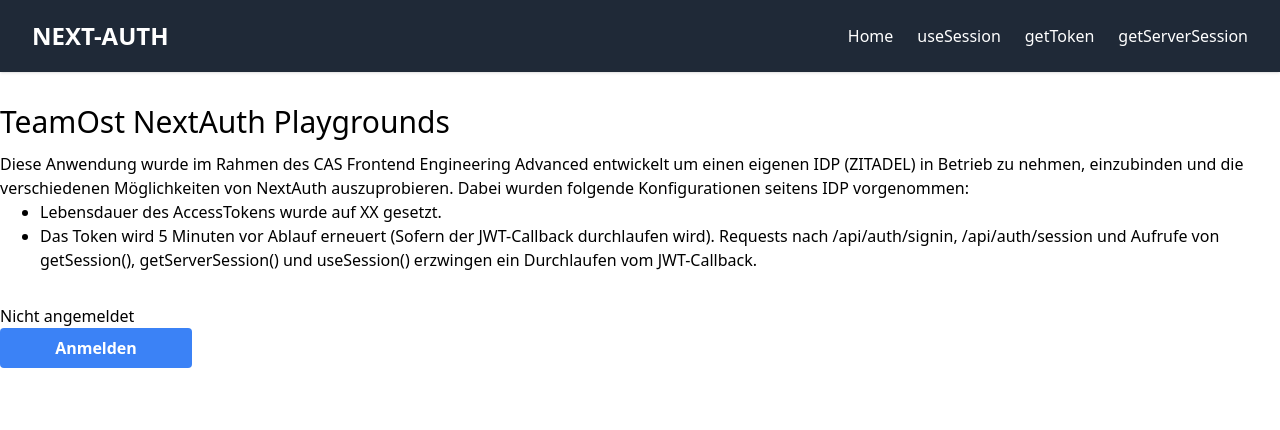
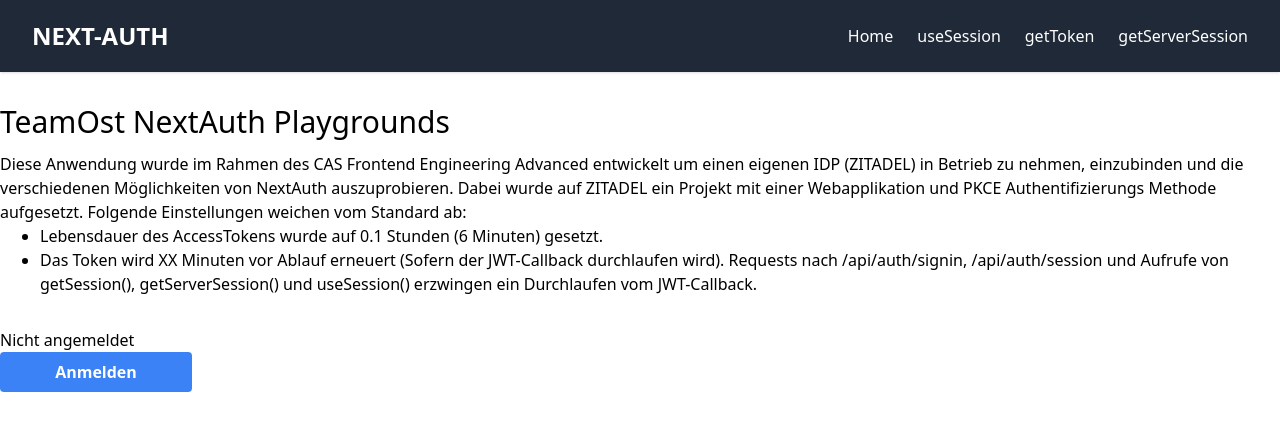
Before and after one commit to ost-cas-fee-adv-22-23/auth-team-ost, a Next.js app: page / in a window 1280 px wide. Shown: the top 430 px of the page. Built offline with nearby package versions, Linux system fonts and the light colour scheme; no server answers.

Commit message:
feat: refreshToken

```diff
--- a/src/pages/api/auth/[...nextauth].ts
+++ b/src/pages/api/auth/[...nextauth].ts
@@ -1,4 +1,4 @@
-import NextAuth, { NextAuthOptions } from 'next-auth';
+import NextAuth, { NextAuthOptions, User } from 'next-auth';
 import { JWT } from 'next-auth/jwt';
 import { Issuer } from 'openid-client';
 
@@ -11,7 +11,7 @@ async function refreshAccessToken(token: JWT): Promise<JWT> {
     });
 
     const { refresh_token, access_token, expires_at } = await client.refresh(token.refreshToken as string);
-    console.warn('try to refresh');
+
     return {
       ...token,
       accessToken: access_token,
@@ -38,7 +38,7 @@ export const authOptions: NextAuthOptions = {
       wellKnown: process.env.ZITADEL_ISSUER,
       authorization: {
         params: {
-          scope: 'openid email profile',
+          scope: 'openid email profile offline_access', // scope offline_access ist notwendig um ein refreshToken zu erhalten
         },
       },
       idToken: true,
@@ -71,33 +71,35 @@ export const authOptions: NextAuthOptions = {
     },
   ],
   session: {
-    maxAge: 1 * 60, // 5 minutes // 12 * 60 * 60, // 12 hours
+    maxAge: 3 * 60 * 60, // 3 Stunden
   },
   callbacks: {
     async jwt({ token, user, account }) {
       // account, user und profile werden nur beim ersten callback Aufruf (nach signIn) mitgegeben:
       // https://next-auth.js.org/configuration/callbacks#jwt-callback
+
       if (account) {
         token.accessToken = account.access_token;
-        token.expiresAt = (account.expires_at as number) * 1000; // Gültigkeit Token bei ZITADEL: Defaultmässig 12 Stunden
+        token.refreshToken = account.refresh_token;
+        // Defaultmässig hat das Token bei ZITADEL eine Gültigkeit von 12 Stunden. Wir haben es zu Testzweck auf
+        // 0.1 Stunden = 6 Minuten gesetzt.
+        token.expiresAt = (account.expires_at ?? 0) * 1000;
       }
 
       if (user) {
         token.user = user;
       }
 
+      token.error = undefined;
+
       /* if (Date.now() > (token.expiresAt as number)) {
-        // todo: refresh token
-        // https://team-ost-s0uq0a.zitadel.cloud/oauth/v2/token
         delete token.accessToken;
       }*/
 
       // Return previous token if the access token has not expired yet
       if (Date.now() < (token.expiresAt as number)) {
-        console.warn(Date.now(), token.expiresAt);
         return token;
       }
-      console.warn('return refresh token');
       // Access token has expired, try to update it
       return refreshAccessToken(token);
     },
--- a/src/pages/index.tsx
+++ b/src/pages/index.tsx
@@ -1,5 +1,6 @@
 import { signIn, signOut, useSession } from 'next-auth/react';
 import Layout from '@/components/layout';
+import Link from 'next/link';
 
 export default function Home() {
   const { status, data } = useSession();
@@ -9,16 +10,17 @@ export default function Home() {
       <h1 className="text-3xl mb-3">TeamOst NextAuth Playgrounds</h1>
       <div className="mb-5">
         <p>
-          Diese Anwendung wurde im Rahmen des CAS Frontend Engineering Advanced entwickelt um einen eigenen IDP (ZITADEL) in
-          Betrieb zu nehmen, einzubinden und die verschiedenen Möglichkeiten von NextAuth auszuprobieren. Dabei wurden
-          folgende Konfigurationen seitens IDP vorgenommen:
+          Diese Anwendung wurde im Rahmen des CAS Frontend Engineering Advanced entwickelt um einen eigenen IDP (
+          <Link href="https://zitadel.com/">ZITADEL</Link>) in Betrieb zu nehmen, einzubinden und die verschiedenen
+          Möglichkeiten von NextAuth auszuprobieren. Dabei wurde auf ZITADEL ein Projekt mit einer Webapplikation und PKCE
+          Authentifizierungs Methode aufgesetzt. Folgende Einstellungen weichen vom Standard ab:
         </p>
         <ul className="list-disc px-10 mb-3">
-          <li>Lebensdauer des AccessTokens wurde auf XX gesetzt.</li>
+          <li>Lebensdauer des AccessTokens wurde auf 0.1 Stunden (6 Minuten) gesetzt.</li>
           <li>
-            Das Token wird 5 Minuten vor Ablauf erneuert (Sofern der JWT-Callback durchlaufen wird). Requests nach
+            Das Token wird XX Minuten vor Ablauf erneuert (Sofern der JWT-Callback durchlaufen wird). Requests nach
             /api/auth/signin, /api/auth/session und Aufrufe von getSession(), getServerSession() und useSession() erzwingen
-            ein Durchlaufen vom JWT-Callback.{' '}
+            ein Durchlaufen vom JWT-Callback.
           </li>
         </ul>
       </div>
@@ -31,7 +33,7 @@ export default function Home() {
         <Layout>
           <>
             {intro}
-            <div>Angemeldet als: {data.user.firstname}</div>
+            <div>Angemeldet als: {data.user?.firstname}</div>
             <button className="btn btn-red" onClick={() => signOut()}>
               Abmelden
             </button>
@@ -51,7 +53,7 @@ export default function Home() {
         </Layout>
       );
     default:
-      // loading
+      // loading state
       return (
         <Layout>
           <>
--- a/src/pages/next-auth-playgrounds/get-server-session.tsx
+++ b/src/pages/next-auth-playgrounds/get-server-session.tsx
@@ -1,10 +1,10 @@
 import Layout from '@/components/layout';
 import { GetServerSideProps, InferGetServerSidePropsType } from 'next';
-import { getServerSession } from 'next-auth';
+import { getServerSession, Session } from 'next-auth';
 import { authOptions } from '@/pages/api/auth/[...nextauth]';
 
 type GetServerSessionPageProps = {
-  jwtPayload: boolean;
+  session: Session | null;
 };
 
 export default function GetServerSessionPage(
@@ -14,8 +14,8 @@ export default function GetServerSessionPage(
     <Layout>
       <div>
         <h1 className="text-3xl mb-3">Example with SSR and getServerSession</h1>
-        <div>isAuthenticated: {!!props.jwtPayload ? 'true' : 'false'}</div>
-        <div>jwtPayload: {JSON.stringify(props.jwtPayload)}</div>
+        <div>isAuthenticated: {!!props.session ? 'true' : 'false'}</div>
+        <div>jwtPayload: {JSON.stringify(props.session)}</div>
         <div className="mt-5">
           Mittels getServerSession() kann serverseitig geprüft werden, ob der Benutzer angemeldet ist oder nicht. Im
           Vergleich zu getToken() kann diese Methode ohne JWT Webtokens verwendet werden. Daher wird sie vor allem in
@@ -27,11 +27,11 @@ export default function GetServerSessionPage(
 }
 
 export const getServerSideProps: GetServerSideProps = async ({ req, res }) => {
-  const jwtPayload = await getServerSession(req, res, authOptions);
+  const session = await getServerSession(req, res, authOptions);
 
   return {
     props: {
-      jwtPayload,
+      session,
     },
   };
 };
--- a/src/pages/next-auth-playgrounds/get-token.tsx
+++ b/src/pages/next-auth-playgrounds/get-token.tsx
@@ -1,9 +1,9 @@
 import Layout from '@/components/layout';
 import { GetServerSideProps, InferGetServerSidePropsType } from 'next';
-import { getToken } from 'next-auth/jwt';
+import { getToken, JWT } from 'next-auth/jwt';
 
 type GetTokenPageProps = {
-  jwtPayload: boolean;
+  jwtPayload: JWT | null;
 };
 
 export default function GetTokenPage(props: GetTokenPageProps): InferGetServerSidePropsType<typeof getServerSideProps> {
--- a/src/pages/next-auth-playgrounds/use-session.tsx
+++ b/src/pages/next-auth-playgrounds/use-session.tsx
@@ -11,7 +11,7 @@ export default function UseSessionPage() {
           <div>Status: {status}</div>
           <div>Expires (Session und nicht Token): {data?.expires}</div>
           <div>
-            User: {data?.user.firstname} {data?.user.lastname}
+            User: {data?.user?.firstname} {data?.user?.lastname}
           </div>
         </div>
         <div>
```
Also changed, not shown: next-auth.d.ts (+6 -2 lines).
